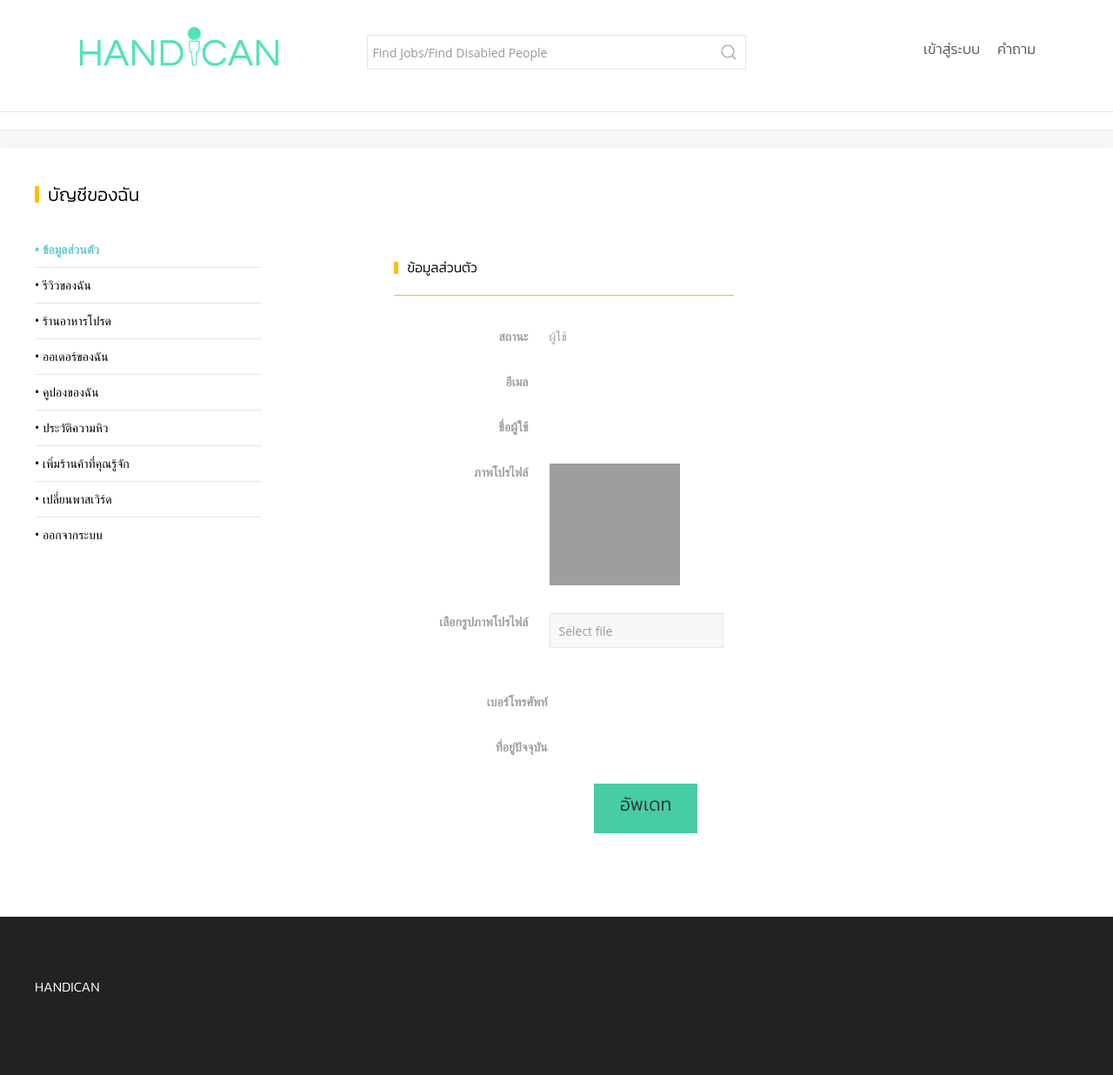
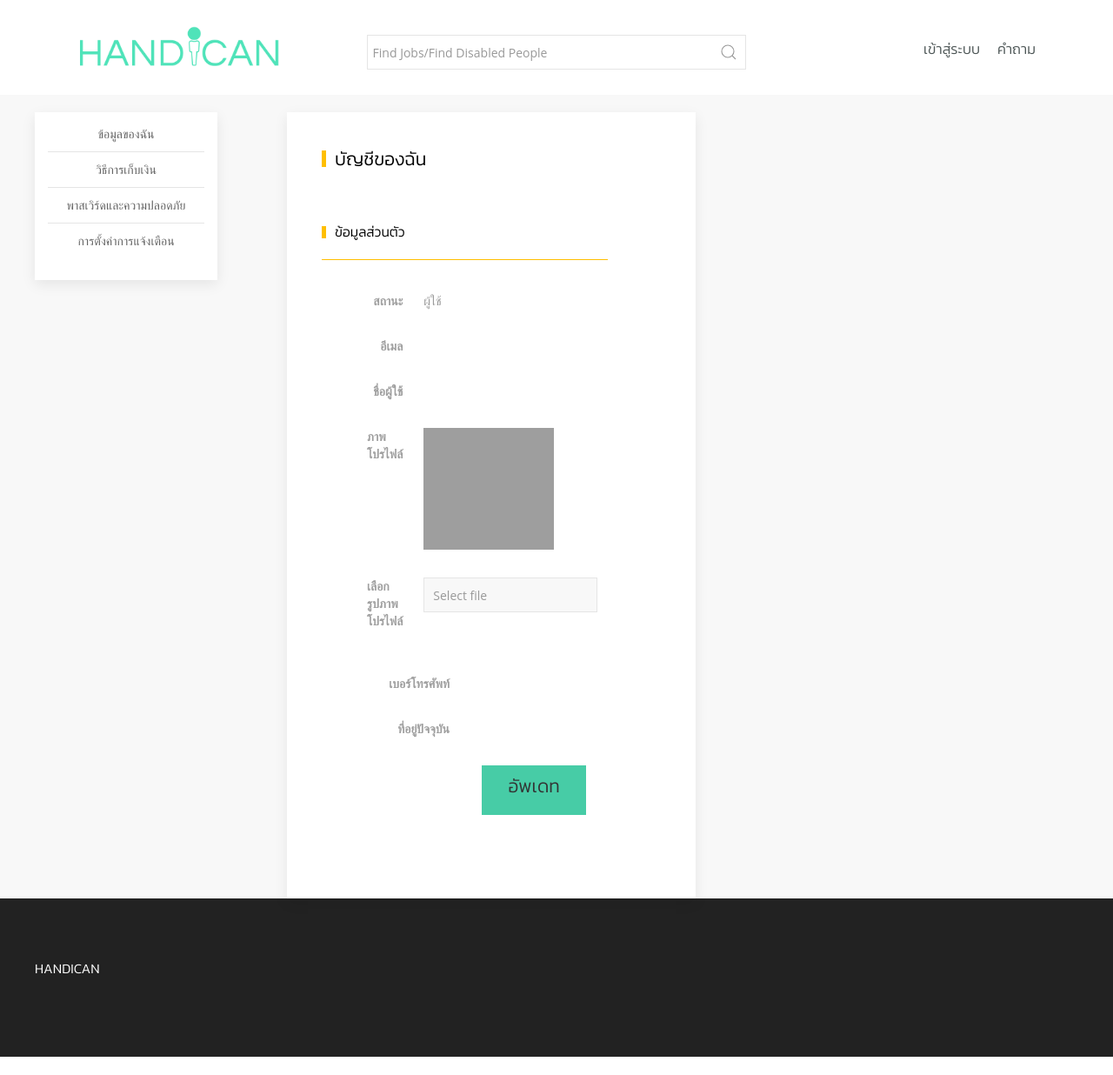
Before and after one commit to TOEYTANAPA/handican, a Django app: a page that uses loginapp/templates/profile.html in a window 1280 px wide. Shown: the whole page at 87% size. After the commit the page ends 1215 px from the top, so only its background shows below. Run offline with Django 3.2, Linux system fonts and the light colour scheme; some libraries are stand-ins or nearby versions; some web fonts are replaced; grey boxes are pictures that could not be loaded.

Commit message:
create profile

```diff
--- a/loginapp/templates/profile.html
+++ b/loginapp/templates/profile.html
@@ -62,31 +62,34 @@
 
     </style>
 
-    <hr class="uk-box-shadow-medium ">
+    <!-- <hr class="uk-box-shadow-medium "> -->
+
     <div class="uk-background-muted profile-desktop " id="home" style="margin-top: -20px;">
-        <!-- <div class="container " > -->
-            <br>
+        <br>
+                   <div uk-grid>
+
+                    <div class="uk-width-1-4@m ">
+                        <div class="uk-container">
+                <div class="uk-card uk-card-default uk-card-body uk-padding-small ">
+               <!--      <p style="color: #BDBDBD" class="uk-text-left">ค้นหา</p> -->
+                    <ul class="uk-list uk-list-divider uk-text-center">
+                        <li ><a class="uk-link-reset " href="">ข้อมูลของฉัน</a></li>
+                        <li><a class="uk-link-reset" href="">วิธีการเก็บเงิน</a></li>
+
+                        <li><a class="uk-link-reset" href="">พาสเวิร์ดและความปลอดภัย</a></li>
+                        <li><a class="uk-link-reset" href="">การตั้งค่าการแจ้งเตือน</li>
+
+                    </ul>
+                </div>
+            </div>
+            </div>
+
             <div class="uk-card uk-card-default">
                 <div class="uk-card-body uk-margin-remove">
                     <h2 class="uk-heading-bullet" style="color: black">บัญชีของฉัน</h2>
-                    <div uk-grid>
 
-                        <div class="uk-width-1-3@m uk-text-center">
-                            <div class="uk-margin-top">
-                                <ul class=" uk-list-divider uk-list  uk-text-left" style="width: 70%">
-                                    <li class="click-about"><a class="uk-link-reset " href=""><span>&#8226;</span> ข้อมูลส่วนตัว</a></li>
-                                    <li><a class="click-review" ><span>&#8226;</span> รีวิวของฉัน</a></li>
-                                    <li><a class="click-love" ><span>&#8226;</span> ร้านอาหารโปรด</a></li>
-                                    <li><a class="click-order" ><span>&#8226;</span> ออเดอร์ของฉัน</a></li>
-                                    <li><a class="click-coupon" ><span>&#8226;</span> คูปองของฉัน</a></li>
-                                    <li><a href=""><span>&#8226;</span> ประวัติความหิว</a></li>
-                                    <li><a href="" ><span>&#8226;</span> เพิ่มร้านค้าที่คุณรู้จัก</a></li>
-                                    <li><a href="" class="" ><span>&#8226;</span> เปลี่ยนพาสเวิร์ด</a></li>
-                                    <li><a href="{% url 'logout' %}"><span>&#8226;</span> ออกจากระบบ </a></li>
-                                </ul>
-                            </div>
-                        </div>
-                        <div class="uk-width-2-3@m uk-grid-match " uk-grid>
+
+                        <div class="uk-width-2-5@m uk-grid-match " uk-grid>
                             <div class="about" id="about">
 
                                 <form method="post" enctype='multipart/form-data'>
@@ -188,9 +191,9 @@
                 </div>
             <!-- </div> -->
             <br>
-        </div>
+
  </div>
-
+ </div>
     </div>
     <script type="text/javascript">
             $("#love").css("display", "none");
```
Also changed, not shown: db.sqlite3 (added).
